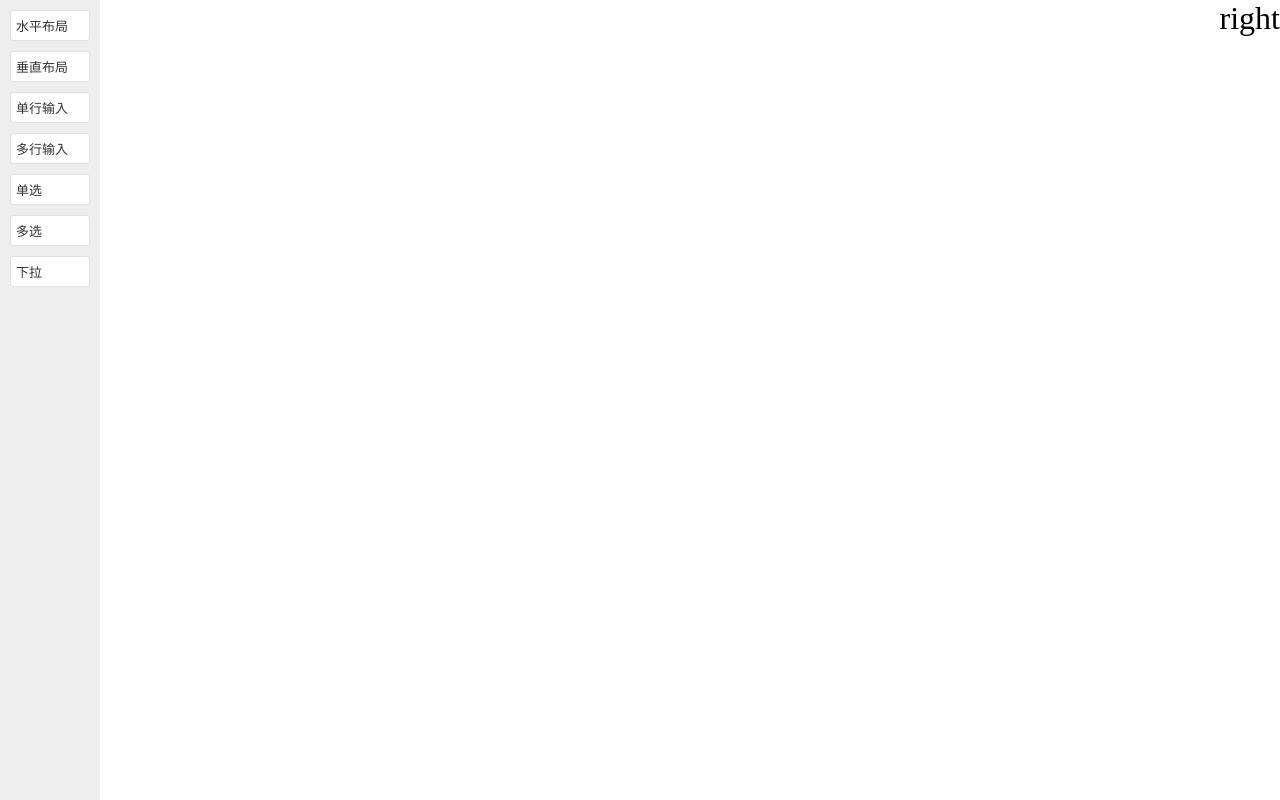
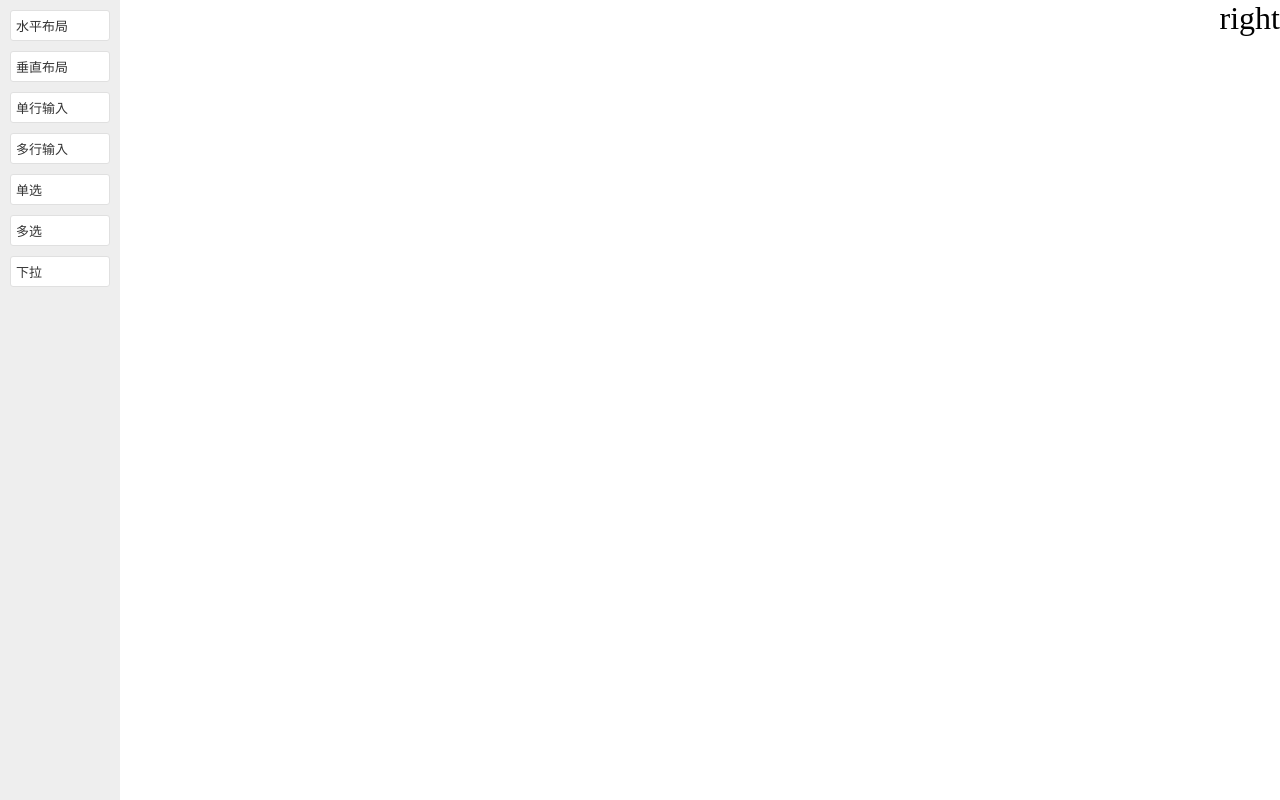
Before and after one commit to Quirrel-zh/drag-practice, a Vue app: page / in a window 1280 px wide. Built offline with nearby package versions, Linux system fonts and the light colour scheme.

Commit message:
左边拖动栏简化

```diff
--- a/src/App.vue
+++ b/src/App.vue
@@ -14,7 +14,7 @@ import RightInfo from '@/components/RightInfo.vue';
 export default {
 	data() {
 		return {
-			msg: 'Welcome to Your Vue.js App',
+
 		};
 	},
 	components: {
--- a/src/assets/css/left-bar.scss
+++ b/src/assets/css/left-bar.scss
@@ -1,6 +1,6 @@
 #left-bar {
   padding: 0 10px;
-  width: 100px;
+  width: 120px;
   height: 100%;
   background-color: #eee;
 
--- a/src/components/LeftBar.vue
+++ b/src/components/LeftBar.vue
@@ -1,38 +1,8 @@
 <template>
 	<div id="left-bar">
-		<div class="left-bar-item">
-			<div class="text">
-				<p>水平布局</p>
-			</div>
-		</div>
-		<div class="left-bar-item">
-			<div class="text">
-				<p>垂直布局</p>
-			</div>
-		</div>
-		<div class="left-bar-item">
-			<div class="text">
-				<p>单行输入</p>
-			</div>
-		</div>
-		<div class="left-bar-item">
-			<div class="text">
-				<p>多行输入</p>
-			</div>
-		</div>
-		<div class="left-bar-item">
-			<div class="text">
-				<p>单选</p>
-			</div>
-		</div>
-		<div class="left-bar-item">
-			<div class="text">
-				<p>多选</p>
-			</div>
-		</div>
-		<div class="left-bar-item">
-			<div class="text">
-				<p>下拉</p>
+		<div class="left-bar-item" v-for="item in form_item" key="id">
+			<div class="text" >
+				<p>{{ item.name }}</p>
 			</div>
 		</div>
 	</div>
@@ -42,7 +12,43 @@
 export default {
 	data() {
 		return {
-			msg: 'left-bar',
+			form_item:[
+				{
+					id: '001',
+					components: "horizontal_layout",
+					name: "水平布局",
+				},
+				{
+					id: '002',
+					components: "vertical_layout",
+					name: "垂直布局",
+				},
+				{
+					id: '003',
+					components: "single_line_input",
+					name: "单行输入",
+				},
+				{
+					id: '004',
+					components: "multi_line_input",
+					name: "多行输入",
+				},
+				{
+					id: '005',
+					components: "single_choice",
+					name: "单选",
+				},
+				{
+					id: '006',
+					components: "multi_choice",
+					name: "多选",
+				},
+				{
+					id: '007',
+					components: "dropdown",
+					name: "下拉",
+				}
+			]
 		};
 	},
 };
--- a/src/components/MidContainer.vue
+++ b/src/components/MidContainer.vue
@@ -1,6 +1,8 @@
 <template>
 	<div class="mid-container">
-		<form></form>
+		<form class="form">
+
+		</form>
 	</div>
 </template>
 
```
